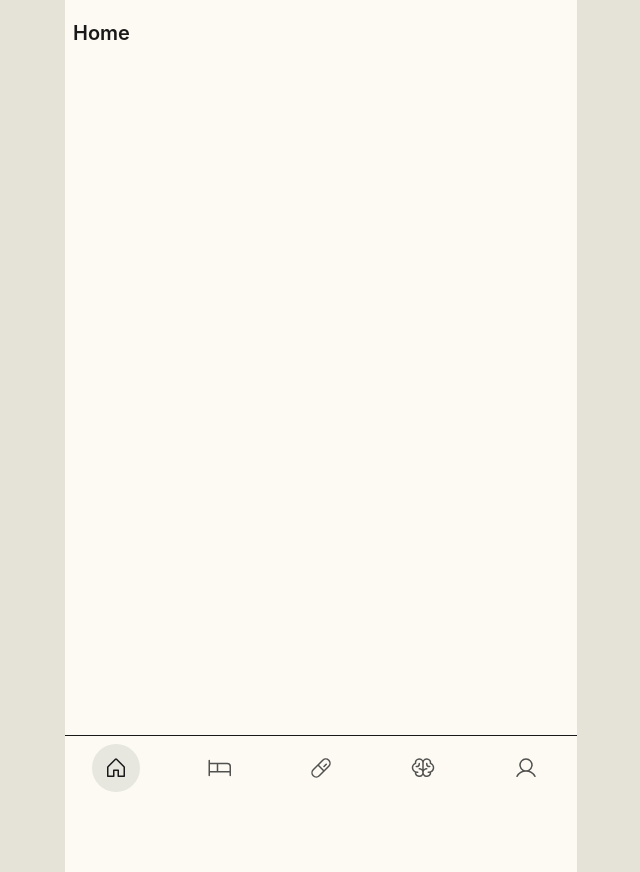
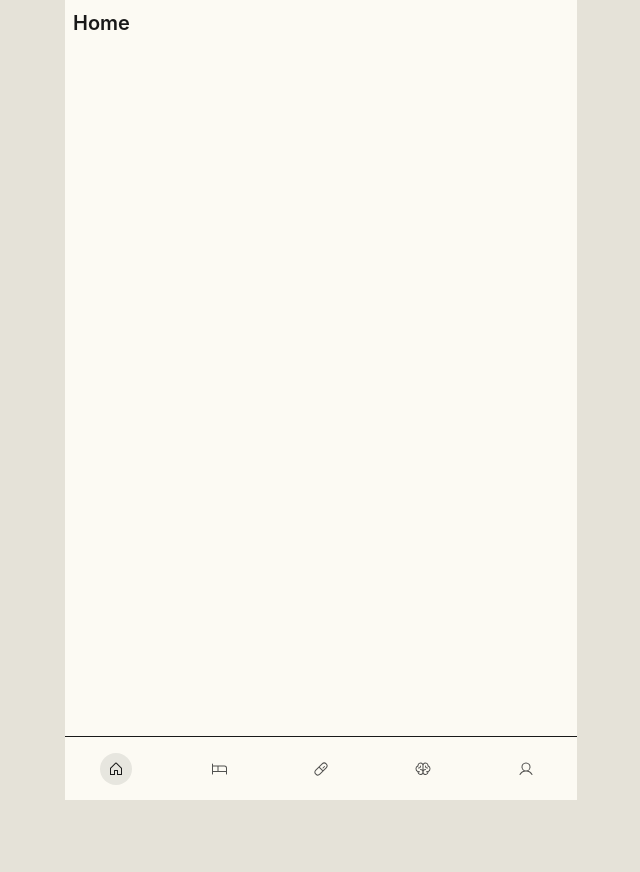
Before and after one commit to gracebmanning/sleep-tracker, a React (Vite) app: page / in a window 1280 px wide. Shown: the whole page, without its empty margins (319-959 px from the left). After the commit the page ends 800 px from the top, so only its background shows below. Built offline with nearby package versions, Linux system fonts and the light colour scheme.

Commit message:
implement tailwindcss

```diff
--- a/index.html
+++ b/index.html
@@ -5,6 +5,7 @@
   <meta charset="UTF-8" />
   <link rel="icon" type="image/x-icon" href="/favicon.ico" />
   <meta name="viewport" content="width=device-width, initial-scale=1.0" />
+  <link href="/src/index.css" rel="stylesheet">
   <title>Sleep Tracker</title>
 </head>
 
--- a/package.json
+++ b/package.json
@@ -12,9 +12,11 @@
   "dependencies": {
     "@phosphor-icons/react": "^2.1.10",
     "@supabase/supabase-js": "^2.116.0",
+    "@tailwindcss/vite": "^4.3.3",
     "react": "^19.2.8",
     "react-dom": "^19.2.8",
-    "react-router-dom": "^7.18.4"
+    "react-router-dom": "^7.18.4",
+    "tailwindcss": "^4.3.3"
   },
   "devDependencies": {
     "@eslint/js": "^10.0.1",
--- a/src/components/Navbar.tsx
+++ b/src/components/Navbar.tsx
@@ -12,7 +12,7 @@ const links = [
 export default function Navbar() {
     const current = window.location.pathname;
     return (
-        <nav className="site-navbar">
+        <nav className="w-full max-w-(--max-width) mx-auto my-0 fixed bottom-0 left-0 right-0 flex justify-around items-center h-16 bg-background border-t border-t-foreground">
             {links.map((link) => {
                 const Icon = link.icon;
                 return (
@@ -21,7 +21,7 @@ export default function Navbar() {
                         to={link.href}
                         end={link.href === "/"}
                         className={({ isActive }) =>
-                            `site-navbar__link ${isActive ? "site-navbar__link--active" : ""}`
+                            `flex justify-center items-center w-8 h-8 p-2 rounded-full text-foreground transition-colors ${isActive ? "opacity-100 bg-bg-fg-blend" : "opacity-75 bg-transparent"}`
                         }
                         aria-label={link.label}
                         aria-current={current === link.href ? "page" : "false"}
--- a/src/index.css
+++ b/src/index.css
@@ -1,12 +1,14 @@
-:root {
-    --background: #fcfaf3;
-    --foreground: #191919;
-    --bg-fg-blend: #e7e6df;
-    --success: #5ea500;
-    --error: #c10007;
-    --accent-one: #4d4069;
-    --accent-two: #508991;
-    --accent-three: #9ca3db;
+@import "tailwindcss";
+
+@theme {
+    --color-background: #fcfaf3;
+    --color-foreground: #191919;
+    --color-bg-fg-blend: #e7e6df;
+    --color-success: #5ea500;
+    --color-error: #c10007;
+    --color-accent-one: #4d4069;
+    --color-accent-two: #508991;
+    --color-accent-three: #9ca3db;
 
     --max-width: 32rem;
 }
@@ -18,48 +20,11 @@ html {
 body {
     max-width: var(--max-width);
     margin: 0 auto;
-    min-height: 100dvh;
+    min-height: 95dvh;
     padding-bottom: 4.5rem;
-    background: var(--background);
-    color: var(--foreground);
+    background: var(--color-background);
+    color: var(--color-foreground);
     font-family: "Inter", sans-serif;
-}
-
-.site-navbar {
-    max-width: var(--max-width);
-    margin: 0 auto;
-    position: fixed;
-    bottom: 0;
-    left: 0;
-    right: 0;
-    display: flex;
-    justify-content: space-around;
-    align-items: center;
-    height: 4rem;
-    background: var(--background);
-    border-top: 1px solid var(--foreground);
-}
-
-.site-navbar__link {
-    display: flex;
-    align-items: center;
-    justify-content: center;
-    width: 2rem;
-    height: 2rem;
-    padding: 0.5rem;
-    border-radius: 999px;
-    color: var(--foreground);
-    text-decoration: none;
-    font-size: 1.5rem;
-    opacity: 0.75;
-    transition:
-        opacity 0.5s ease,
-        background-color 0.5s ease;
-}
-
-.site-navbar__link--active {
-    opacity: 1;
-    background: var(--bg-fg-blend);
 }
 
 .page-container {
--- a/vite.config.ts
+++ b/vite.config.ts
@@ -1,7 +1,8 @@
-import react from '@vitejs/plugin-react'
-import { defineConfig } from 'vite'
+import react from "@vitejs/plugin-react";
+import tailwindcss from "@tailwindcss/vite";
+import { defineConfig } from "vite";
 
 // https://vite.dev/config/
 export default defineConfig({
-  plugins: [react()],
-})
+    plugins: [react(), tailwindcss()],
+});
```
Also changed, not shown: 1 other file (tests, documents, lock files or other folders).
